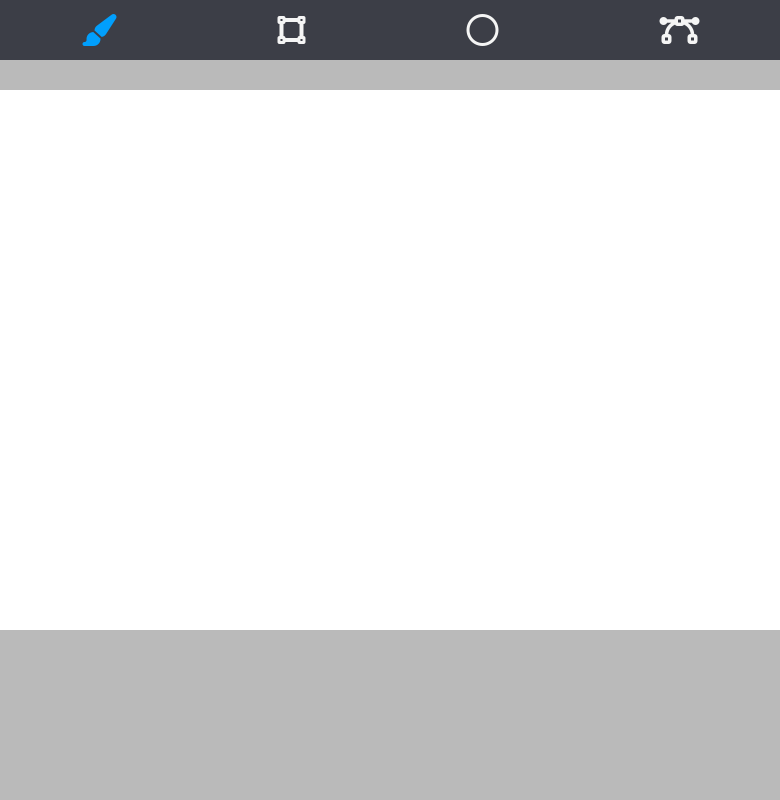
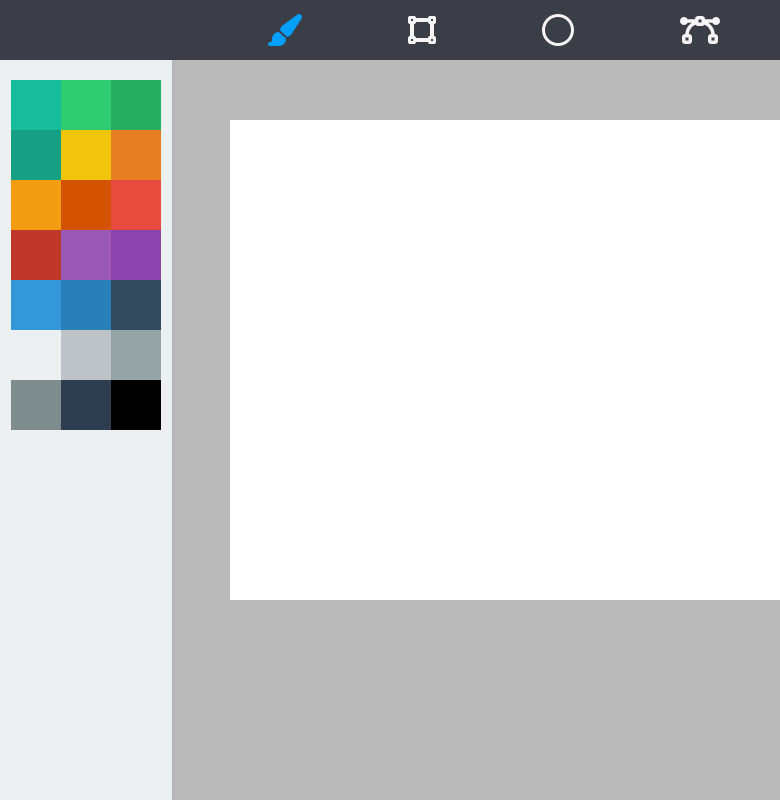
Before and after one commit to Tomerl101/electron-graphic-editor, an Electron app: page view/index.html in a window 780 px wide. Drawn offline with Linux system fonts and the light colour scheme.

Commit message:
editor support change of colors

```diff
--- a/Editor.js
+++ b/Editor.js
@@ -7,7 +7,8 @@ class Editor {
     this.clickedMousePos = { x: null, y: null };
     this.shapeRef = SHAPES.path; //set path shape as default shape to draw
     this.shapeName = "path";
-    this.size = 1; // pixel size to draw
+    this.color = "#000000";
+    this.size = 3; // pixel size to draw
     this.lastDrawingState = null;
 
     this.setClickedMousePos = this.setClickedMousePos.bind(this);
@@ -19,6 +20,10 @@ class Editor {
 
   putPixel(x, y) {
     this.ctx.fillRect(x, y, this.size, this.size);
+  }
+
+  setColor(color) {
+    this.ctx.fillStyle = color;
   }
 
   setClickedMousePos(evt) {
--- a/loaders/eventListeners.js
+++ b/loaders/eventListeners.js
@@ -17,6 +17,13 @@ document.querySelectorAll(".shapeBtn").forEach((btn) => {
   });
 });
 
+document.querySelectorAll(".color").forEach((color) => {
+  color.addEventListener("click", (e) => {
+    const colorValue = getSelectedColor(e);
+    editor.setColor(colorValue);
+  });
+});
+
 function selectShape(e) {
   const selectedShape = e.target;
   const buttons = Array.from(document.querySelectorAll(".shapeBtn"));
@@ -24,6 +31,12 @@ function selectShape(e) {
   activeBtn.classList.remove("active");
   selectedShape.classList.add("active");
   editor.setShape(selectedShape.id);
+}
+
+function getSelectedColor(e) {
+  return getComputedStyle(
+    document.querySelector(`#${e.target.id}`)
+  ).getPropertyValue(`--${e.target.id}-color`);
 }
 
 function startDraw(e) {
--- a/main.js
+++ b/main.js
@@ -3,14 +3,15 @@ const path = require("path");
 
 function createWindow() {
   const mainWindow = new BrowserWindow({
-    width: 800 + 80,
+    width: 780 + 80,
     height: 600 + 80,
     webPreferences: {
       preload: path.join(__dirname, "preload.js"),
     },
   });
 
-  mainWindow.resizable = false;
+  // mainWindow.resizable = false;
+  mainWindow.setResizable(false);
   mainWindow.loadFile("./view/index.html");
   mainWindow.webContents.openDevTools();
 }
--- /dev/null
+++ b/view/colors.css
@@ -0,0 +1,87 @@
+:root {
+  --turquoise-color: #17bc9b;
+  --emerald-color: #2ecc71;
+  --nephritis-color: #28ae60;
+  --sea-color: #179f84;
+  --sun-color: #f1c50c;
+  --carot-color: #e67e22;
+  --orange-color: #f29c11;
+  --pumpkin-color: #d35300;
+  --alizarin-color: #e84b3c;
+  --pomegranate-color: #c0382b;
+  --amhtyst-color: #9b59b6;
+  --westeria-color: #8d43ad;
+  --river-color: #3497da;
+  --belize-color: #2980b9;
+  --asphalt-color: #33495d;
+  --clouds-color: #ecf0f1;
+  --silver-color: #bdc3c7;
+  --concrete-color: #95a5a6;
+  --asbetos-color: #7e8c8d;
+  --midnight-color: #2c3e4f;
+  --black-color: #000000;
+}
+
+#turquoise {
+  background-color: var(--turquoise-color);
+}
+#emerald {
+  background-color: var(--emerald-color);
+}
+#river {
+  background-color: var(--river-color);
+}
+#amhtyst {
+  background-color: var(--amhtyst-color);
+}
+#asphalt {
+  background-color: var(--asphalt-color);
+}
+#sea {
+  background-color: var(--sea-color);
+}
+#nephritis {
+  background-color: var(--nephritis-color);
+}
+#belize {
+  background-color: var(--belize-color);
+}
+#westeria {
+  background-color: var(--westeria-color);
+}
+#midnight {
+  background-color: var(--midnight-color);
+}
+#sun {
+  background-color: var(--sun-color);
+}
+#carot {
+  background-color: var(--carot-color);
+}
+#alizarin {
+  background-color: var(--alizarin-color);
+}
+#clouds {
+  background-color: var(--clouds-color);
+}
+#concrete {
+  background-color: var(--concrete-color);
+}
+#orange {
+  background-color: var(--orange-color);
+}
+#pumpkin {
+  background-color: var(--pumpkin-color);
+}
+#pomegranate {
+  background-color: var(--pomegranate-color);
+}
+#silver {
+  background-color: var(--silver-color);
+}
+#asbetos {
+  background-color: var(--asbetos-color);
+}
+#black {
+  background-color: var(--black-color);
+}
--- a/view/index.html
+++ b/view/index.html
@@ -12,6 +12,8 @@
       src="https://kit.fontawesome.com/71259ed52b.js"
       crossorigin="anonymous"
     ></script>
+
+    <link rel="stylesheet" href="colors.css" />
     <link rel="stylesheet" href="style.css" />
     <script type="module" defer src="../loaders/eventListeners.js"></script>
     <title>Graphic Editor</title>
@@ -26,7 +28,34 @@
       </div>
     </header>
     <main>
-      <canvas width="800" height="540"></canvas>
+      <aside id="colorPicker">
+        <div id="colorsGrid">
+          <div id="turquoise" class="color"></div>
+          <div id="emerald" class="color"></div>
+          <div id="nephritis" class="color"></div>
+          <div id="sea" class="color"></div>
+          <div id="sun" class="color"></div>
+          <div id="carot" class="color"></div>
+          <div id="orange" class="color"></div>
+          <div id="pumpkin" class="color"></div>
+          <div id="alizarin" class="color"></div>
+          <div id="pomegranate" class="color"></div>
+          <div id="amhtyst" class="color"></div>
+          <div id="westeria" class="color"></div>
+          <div id="river" class="color"></div>
+          <div id="belize" class="color"></div>
+          <div id="asphalt" class="color"></div>
+          <div id="clouds" class="color"></div>
+          <div id="silver" class="color"></div>
+          <div id="concrete" class="color"></div>
+          <div id="asbetos" class="color"></div>
+          <div id="midnight" class="color"></div>
+          <div id="black" class="color"></div>
+        </div>
+      </aside>
+      <div>
+        <canvas width="550" height="480"></canvas>
+      </div>
     </main>
     <!-- You can also require other files to run in this process -->
   </body>
--- a/view/style.css
+++ b/view/style.css
@@ -25,19 +25,28 @@ header {
 
 main {
   display: flex;
-  justify-content: center;
-  margin-top: 30px;
+  height: 100%;
 }
 
 canvas {
   background-color: white;
+  margin-top: 60px;
+}
+
+aside {
+  width: 200px;
+  background: #ecf0f1;
+  margin-right: 55px;
+  border-right: 3px solid #b5b6b8;
 }
 
 #toolbar {
   display: flex;
   width: 100%;
   align-items: center;
-  justify-content: space-around;
+  justify-content: space-between;
+  margin-right: 60px;
+  margin-left: 266px;
 }
 
 .shapeBtn {
@@ -48,3 +57,15 @@ canvas {
 .active {
   color: #019ffd;
 }
+
+#colorsGrid {
+  display: inline-grid;
+  grid-template-columns: 50px 50px 50px;
+  width: 100%;
+  margin-top: 20px;
+  justify-content: center;
+}
+
+.color {
+  height: 50px;
+}
```
Also changed, not shown: README.md.
